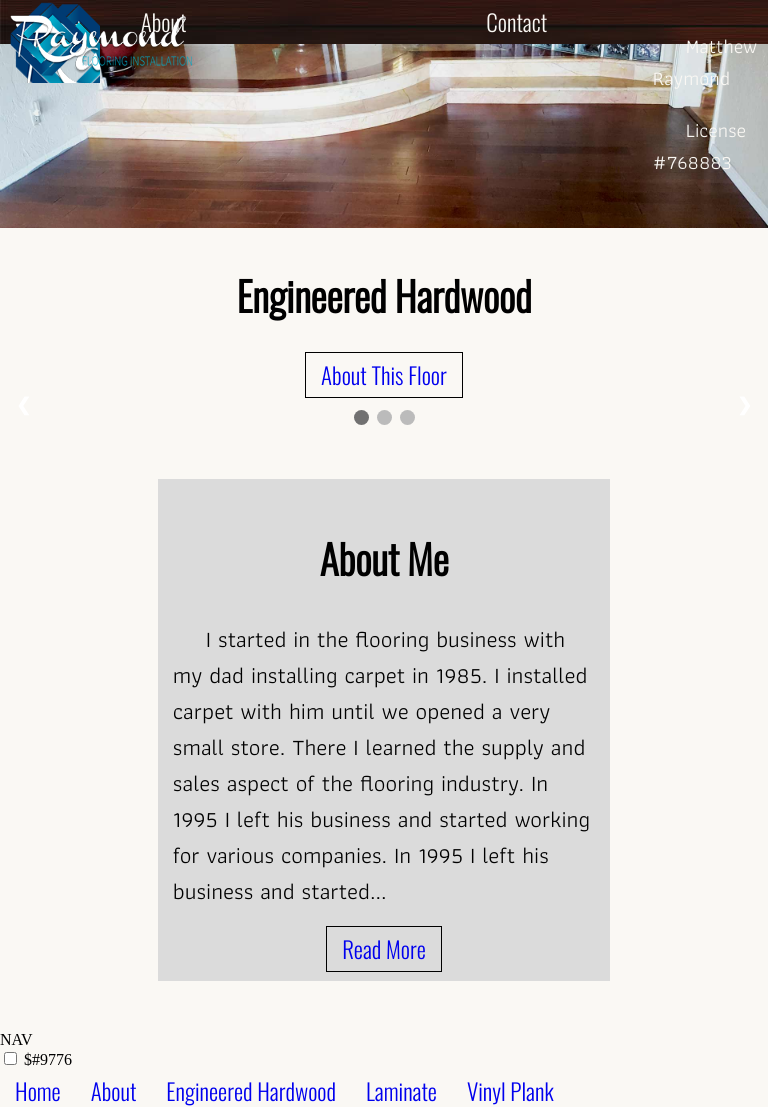
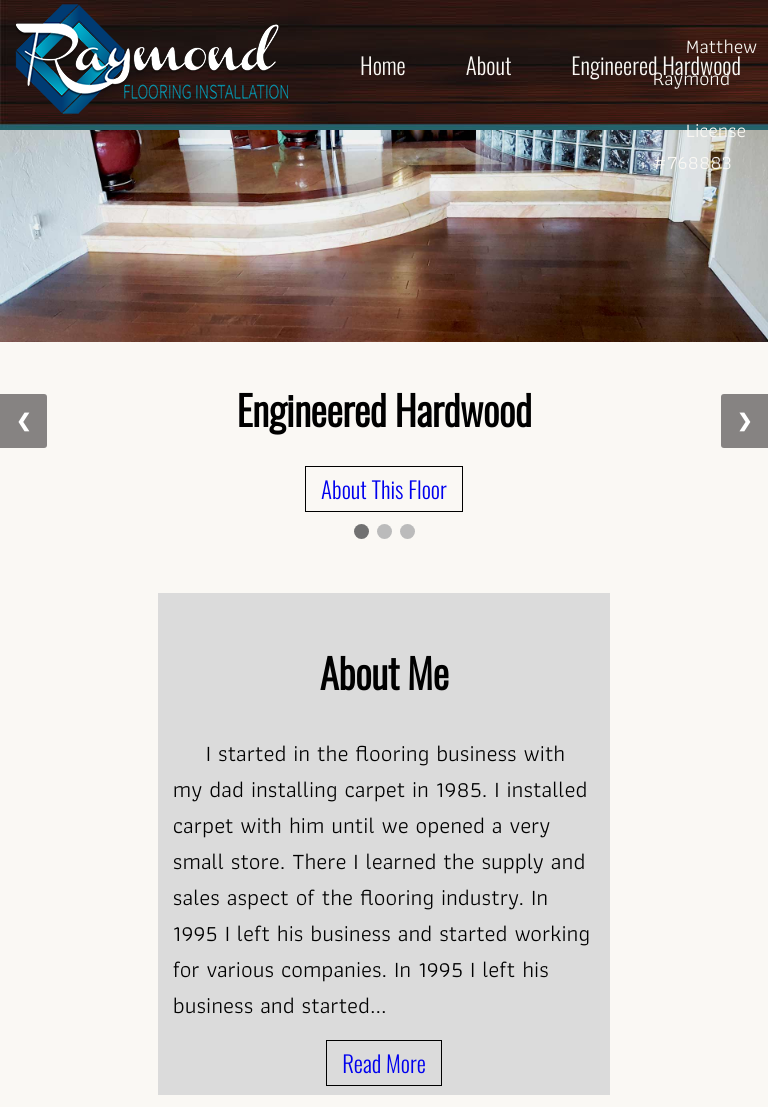
Before and after one commit to SeanRaymond2301/Raymond-Flooring, a PHP site: page / in a window 768 px wide. Shown: the top 1107 px of the page. Run offline with PHP 8.4, Linux system fonts and the light colour scheme; some libraries are stand-ins or nearby versions.

Commit message:
moved the mq's to scss

```diff
--- a/SCSS/main.scss
+++ b/SCSS/main.scss
@@ -439,3 +439,24 @@ main.content {
 .hide-home {
     display:none;
 }
+
+/* Media Queries */
+@media (max-width: 1024px) {
+    footer {
+        display: none;
+    }
+
+     .logo {
+        width: 50px;
+        height: 50px;
+    }
+
+
+
+
+
+
+
+
+
+}
--- a/css/main.css
+++ b/css/main.css
@@ -107,10 +107,11 @@ ul {
 .next {
   cursor: pointer;
   position: absolute;
-  top: 50%;
+  top: 52%;
   width: auto;
   margin-top: -22px;
   padding: 16px;
+  background: #5d5858ba;
   color: white;
   font-weight: bold;
   font-size: 18px;
@@ -326,3 +327,11 @@ main.content .wrap {
 
 .hide-home {
   display: none; }
+
+/* Media Queries */
+@media (max-width: 1024px) {
+  footer {
+    display: none; }
+  .logo {
+    width: 50px;
+    height: 50px; } }
--- a/footer.php
+++ b/footer.php
@@ -26,11 +26,3 @@
             <h3 class="cr">&copy; 2018 Matthew Raymond</h3>
         </div>
     </footer>
-
-<style>
-    @media (min-width: 768px) and (max-width: 1024px) {
-        footer {
-            display: none;
-        }
-
-</style>
--- a/pages/home.php
+++ b/pages/home.php
@@ -61,49 +61,3 @@
 <?php
     require 'hamburger.php';
 ?>
-    <style>
-        @media screen and (max-width: 1024px) {
-
-
-
-            .imglogo {
-                width:200px;
-
-            }
-
-
-            ul {
-               margin: 0px !important;
-                width:100%;
-            }
-
-            .nav {
-                text-align:left;
-                float:left;
-            }
-             .logo {
-                width:50px;
-                height:50px;
-            }
-
-
-            .space {
-                display:none;
-            }
-
-            .hide {
-                display:none;
-
-            }
-
-            .hide-home {
-                visibility: visible;
-
-            }
-
-
-
-
-        }
-
-    </style>
```
